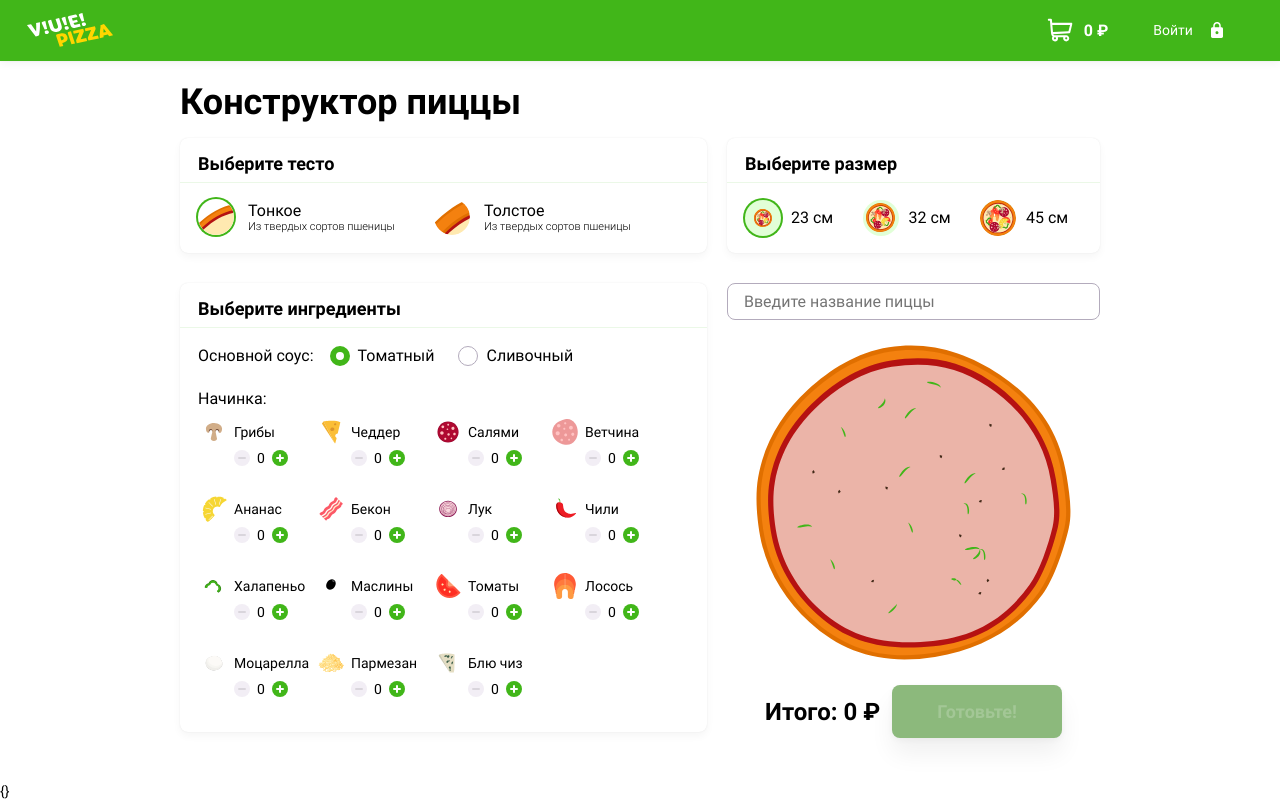
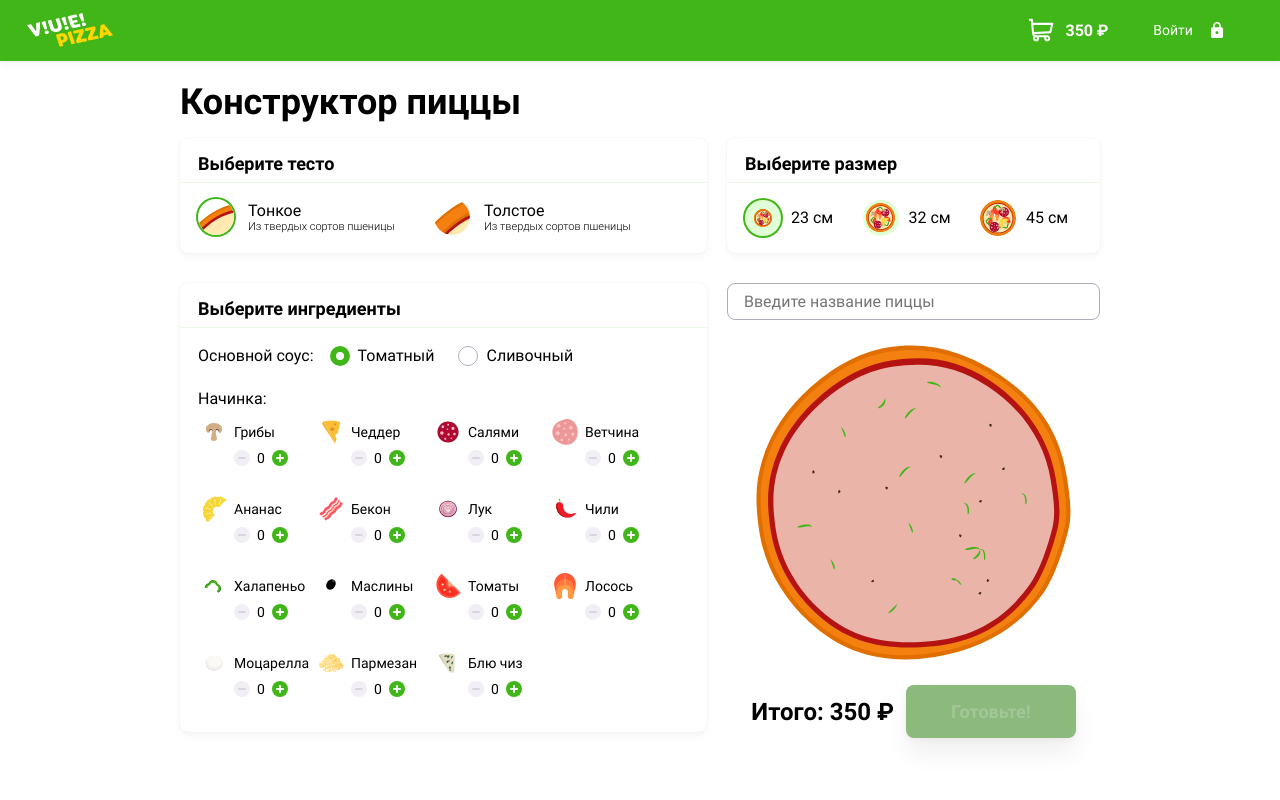
Before and after one commit to htmlacademy-vue/592167-pizza-1, a Vue app in the folder src/frontend/: page / in a window 1280 px wide. Built offline with nearby package versions, Linux system fonts and the light colour scheme.

Commit message:
Переделывает подсчет итоговой суммы через computed.

```diff
--- a/src/frontend/src/views/Index.vue
+++ b/src/frontend/src/views/Index.vue
@@ -1,13 +1,13 @@
 <template>
   <div>
-    <app-layout :sum="sum" />
+    <app-layout :sum="totalPrice" />
     <Main
       :dough-size="doughSize"
       :sauce-info="sauceInfo"
       :ingredients="ingredients"
       :selected-ingredients="selectedIngredients"
       :pizza-diameter="pizzaDiameter"
-      :sum="sum"
+      :sum="totalPrice"
       :pizza-name="pizzaName"
       @onDoughSizeClick="changeDoughSize"
       @onSauceClick="changeSauce"
@@ -15,9 +15,6 @@
       @changeIngredientCount="changeIngredientCount"
       @changePizzaName="changePizzaName"
     />
-    <div>
-      {{ selectedIngredients }}
-    </div>
   </div>
 </template>
 
@@ -174,34 +171,32 @@ export default {
       selectedIngredients: {},
     };
   },
-  methods: {
-    changeDoughSize(data) {
-      this.doughSize = data;
-      this.changeSum();
-    },
-    changeSauce(data) {
-      this.sauceInfo = data;
-      this.changeSum();
-    },
-    changePizzaDiameter(data) {
-      this.pizzaDiameter = data;
-      this.changeSum();
-    },
-    changeSum() {
+  computed: {
+    totalPrice() {
       // мультипликатор размера х (стоимость теста + соус + ингредиенты)
-      let sum = 0;
       let ingredientsPrice = 0;
       const selectedIngredientList = Object.keys(this.selectedIngredients);
       for (const item of selectedIngredientList) {
         const ingredient = this.ingredients.find((it) => it.name === item);
         ingredientsPrice += ingredient.price * this.selectedIngredients[item];
       }
-      sum =
+      return (
         SIZE_MULTIPLIER[this.pizzaDiameter] *
         (DOUGH_PRICE[this.doughSize] +
           SAUCES_PRICE[this.sauceInfo] +
-          ingredientsPrice);
-      this.sum = sum;
+          ingredientsPrice)
+      );
+    },
+  },
+  methods: {
+    changeDoughSize(data) {
+      this.doughSize = data;
+    },
+    changeSauce(data) {
+      this.sauceInfo = data;
+    },
+    changePizzaDiameter(data) {
+      this.pizzaDiameter = data;
     },
     changeIngredientCount(data) {
       this.$set(
@@ -212,7 +207,6 @@ export default {
       if (data[Object.keys(data)[0]] === MIN_INGREDIENT_COUNT) {
         delete this.selectedIngredients[Object.keys(data)[0]];
       }
-      this.changeSum();
     },
     changePizzaName(data) {
       this.pizzaName = data;
```
